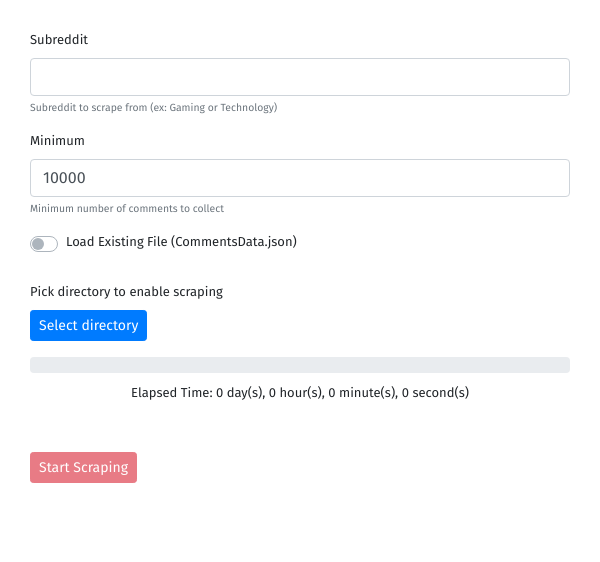
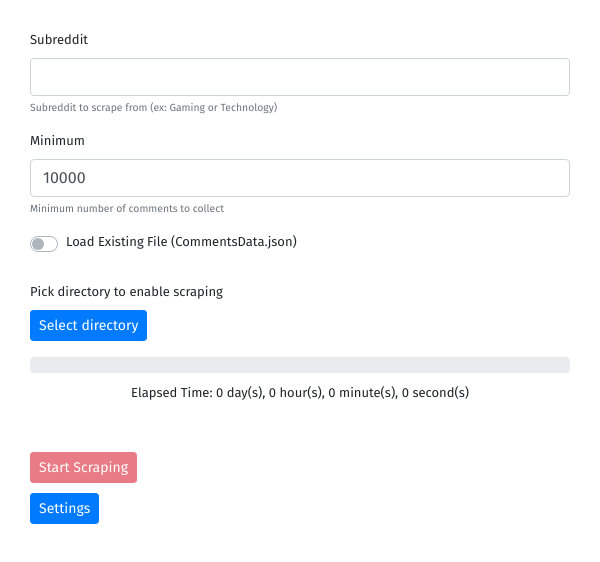
Before and after one commit to Jacobjeevan/Reddit-Scraper, an Electron app: page mainWindow.html in a window 600 px wide. Drawn offline with nearby package versions, Linux system fonts and the light colour scheme.

Commit message:
added settings button

```diff
--- a/mainWindow.css
+++ b/mainWindow.css
@@ -26,6 +26,10 @@ button#submitbtn {
     margin-top: 50px;
 }
 
+button#settings {
+    margin-top: 10px;
+}
+
 button#quit {
     visibility: hidden;
     float: right;
--- a/mainWindow.html
+++ b/mainWindow.html
@@ -54,6 +54,8 @@
 
         <button type="button" class="btn btn-primary btn-sm" id="quit">Quit Program</button>
 
+        <button type="button" class="btn btn-primary btn-sm" id="settings">Settings</button>
+
 
     <script src="https://code.jquery.com/jquery-3.5.1.slim.min.js"
         integrity="sha384-DfXdz2htPH0lsSSs5nCTpuj/zy4C+OGpamoFVy38MVBnE+IbbVYUew+OrCXaRkfj"
```
